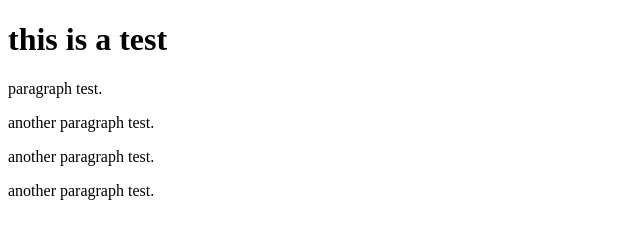
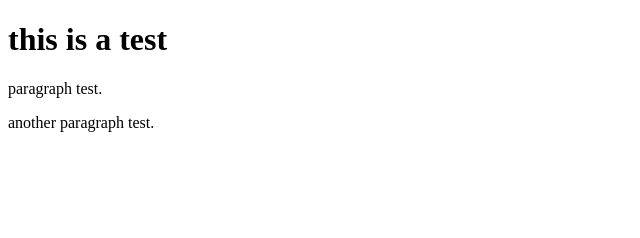
Before and after one commit to redmejia/git-test, a website: page index.html in a window 1280 px wide. Shown: the whole page, without its empty margins (0-640 px from the left). Drawn offline with Linux system fonts and the light colour scheme.

```diff
--- a/index.html
+++ b/index.html
@@ -10,7 +10,5 @@
     <h1>this is a test</h1>
     <p>paragraph test.</p>
     <p>another paragraph test.</p>
-    <p>another paragraph test.</p>
-    <p>another paragraph test.</p>
 </body>
 </html>
```
Also changed, not shown: package.json (added, +24 -0 lines), 2 other files.
